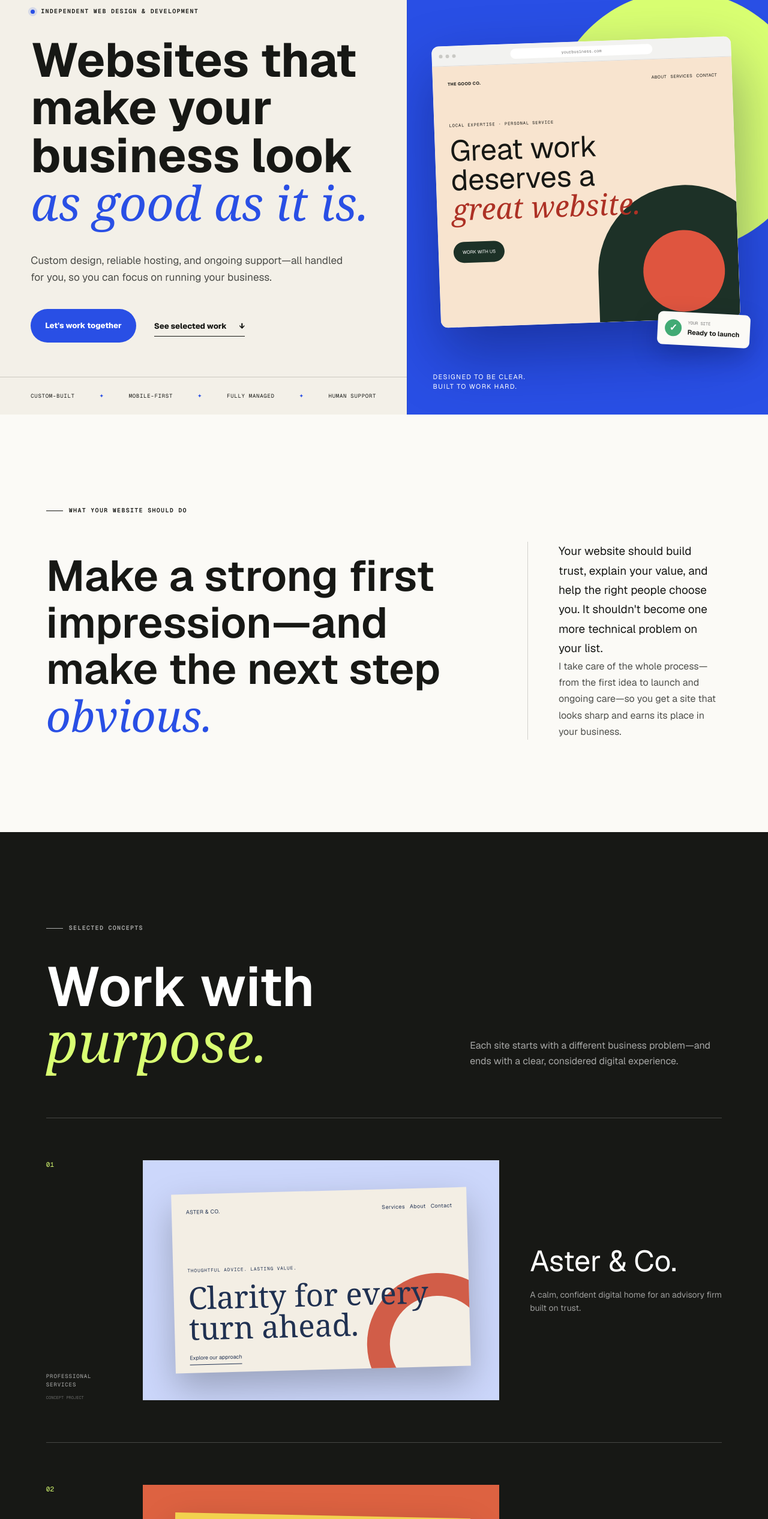
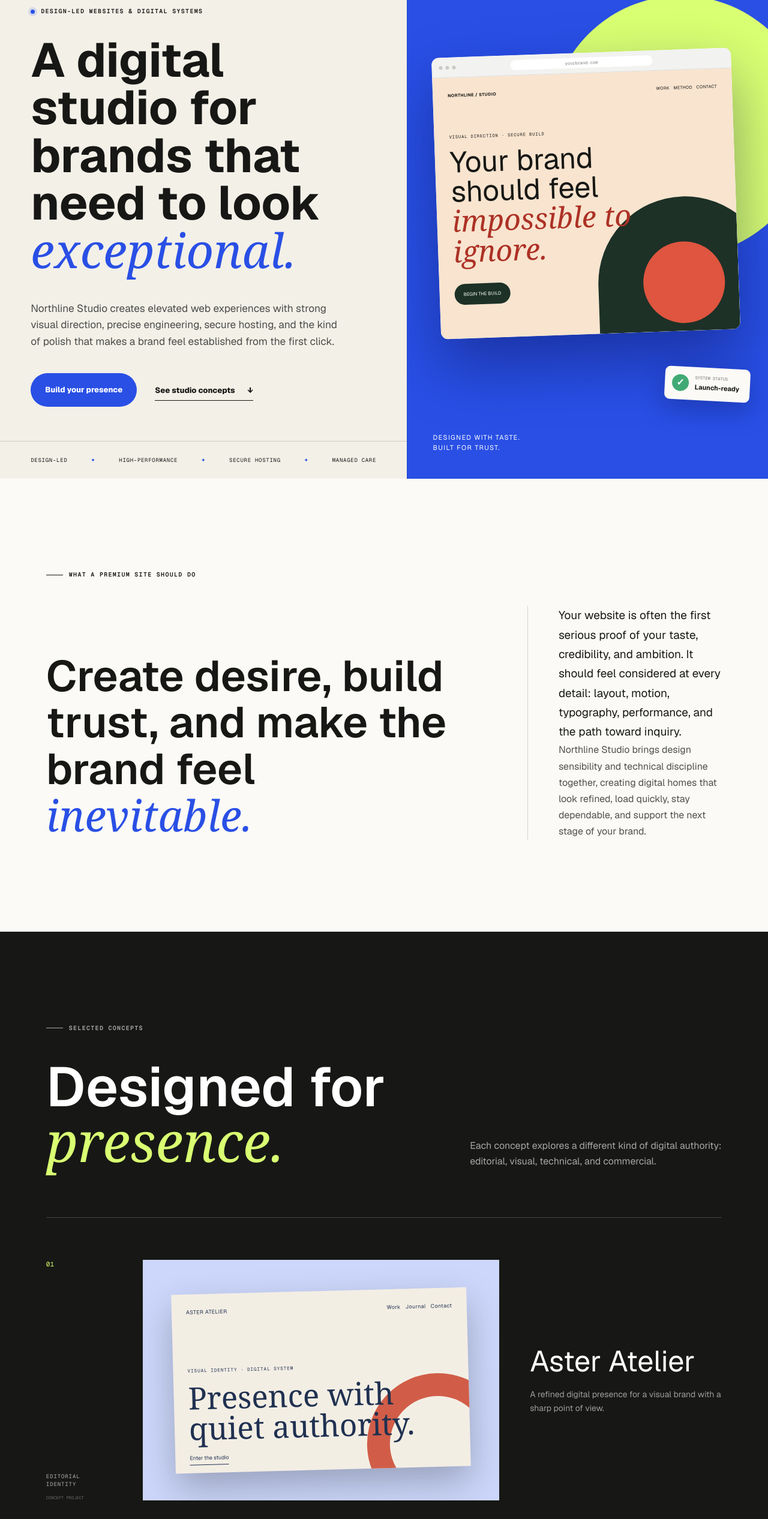
Before and after one commit to PeterwuSDE/peter-wu-studio, a Next.js app: page / in a window 1280 px wide. Shown: the part 160-2692 px from the top of the page at 60% size. Built offline with nearby package versions, Linux system fonts and the light colour scheme.

Commit message:
Elevate studio positioning copy

```diff
--- a/app/globals.css
+++ b/app/globals.css
@@ -138,9 +138,9 @@ h1 em, h2 em { color: var(--blue); font-family: Georgia, 'Times New Roman', seri
 .common-note { position: absolute; right: 20px; top: 28px; font: clamp(5px,.6vw,8px) var(--font-geist-mono); letter-spacing: .1em; }
 .common-screen > strong { position: absolute; left: 7%; bottom: 13%; font-size: clamp(34px,5vw,78px); line-height: .95; letter-spacing: 0; }
 .common-screen > i { position: absolute; right: 6%; bottom: 8%; font: clamp(6px,.65vw,9px) var(--font-geist-mono); font-style: normal; }
-.coffee-cup { position: absolute; width: 28%; aspect-ratio: 1; border-radius: 50%; background: #efe5cf; right: 11%; top: 23%; box-shadow: 0 8px 0 rgba(72,49,24,.15); display: grid; place-items: center; }
-.coffee-cup span { width: 65%; aspect-ratio: 1; border-radius: 50%; background: #6a3d24; box-shadow: inset 5px 5px 8px rgba(0,0,0,.25); }
-.coffee-cup::after { content: ""; position: absolute; width: 27%; height: 35%; right: -18%; border: 8px solid #efe5cf; border-left: 0; border-radius: 0 20px 20px 0; }
+.portfolio-orb { position: absolute; width: 28%; aspect-ratio: 1; border-radius: 50%; background: #efe5cf; right: 11%; top: 23%; box-shadow: 0 8px 0 rgba(72,49,24,.15); display: grid; place-items: center; }
+.portfolio-orb span { width: 65%; aspect-ratio: 1; border-radius: 50%; background: #6a3d24; box-shadow: inset 5px 5px 8px rgba(0,0,0,.25); }
+.portfolio-orb::after { content: ""; position: absolute; inset: -12%; border: 1px solid rgba(52,35,25,.35); border-radius: 50%; }
 .project-northline .project-visual { background: #9cb6a0; }
 .northline-screen { background: #dce0d6; color: #1d2c23; transform: rotate(-1deg); }
 .northline-nav { height: 16%; padding: 0 5%; display: flex; align-items: center; justify-content: space-between; font-size: clamp(5px,.6vw,9px); border-bottom: 1px solid rgba(0,0,0,.2); }
--- a/app/layout.tsx
+++ b/app/layout.tsx
@@ -13,19 +13,19 @@ const geistMono = Geist_Mono({
 });
 
 export const metadata: Metadata = {
-  title: "Northline Studio | Websites for Small Businesses",
-  description: "Custom website design, development, hosting, and ongoing support for small businesses that care about their work.",
+  title: "Northline Studio | Design-Led Websites & Digital Systems",
+  description: "Elevated website design, precise development, secure hosting, and managed care for brands that need to look exceptional and perform reliably.",
   metadataBase: new URL("https://peterwusde.github.io/peter-wu-studio/"),
   openGraph: {
-    title: "Northline Studio | Websites for Small Businesses",
-    description: "Custom website design, reliable hosting, and ongoing support—all handled for you.",
+    title: "Northline Studio | Design-Led Websites & Digital Systems",
+    description: "Elevated website design, precise development, secure hosting, and managed care for brands with high standards.",
     type: "website",
-    images: [{ url: "/peter-wu-studio/og.png", width: 1658, height: 949, alt: "Northline Studio — websites for small businesses" }],
+    images: [{ url: "/peter-wu-studio/og.png", width: 1658, height: 949, alt: "Northline Studio — design-led websites and digital systems" }],
   },
   twitter: {
     card: "summary_large_image",
-    title: "Northline Studio | Websites for Small Businesses",
-    description: "Custom website design, reliable hosting, and ongoing support—all handled for you.",
+    title: "Northline Studio | Design-Led Websites & Digital Systems",
+    description: "Elevated website design, precise development, secure hosting, and managed care for brands with high standards.",
     images: ["/peter-wu-studio/og.png"],
   },
   icons: {
--- a/app/page.tsx
+++ b/app/page.tsx
@@ -1,20 +1,20 @@
 const projects = [
   {
     number: "01",
-    type: "Professional Services",
-    name: "Aster & Co.",
-    description: "A calm, confident digital home for an advisory firm built on trust.",
+    type: "Editorial Identity",
+    name: "Aster Atelier",
+    description: "A refined digital presence for a visual brand with a sharp point of view.",
     className: "project-aster",
     mockup: (
       <div className="project-screen aster-screen" aria-hidden="true">
         <div className="screen-nav">
-          <span>ASTER & CO.</span>
-          <span>Services&nbsp;&nbsp; About&nbsp;&nbsp; Contact</span>
+          <span>ASTER ATELIER</span>
+          <span>Work&nbsp;&nbsp; Journal&nbsp;&nbsp; Contact</span>
         </div>
         <div className="aster-copy">
-          <span>THOUGHTFUL ADVICE. LASTING VALUE.</span>
-          <strong>Clarity for every<br />turn ahead.</strong>
-          <i>Explore our approach</i>
+          <span>VISUAL IDENTITY · DIGITAL SYSTEM</span>
+          <strong>Presence with<br />quiet authority.</strong>
+          <i>Enter the studio</i>
         </div>
         <div className="aster-orbit" />
       </div>
@@ -22,32 +22,32 @@ const projects = [
   },
   {
     number: "02",
-    type: "Local Business",
-    name: "Common Ground",
-    description: "A warm, neighborhood-first website designed to turn visits into regulars.",
+    type: "Premium Portfolio",
+    name: "Lucent House",
+    description: "A cinematic portfolio system built for high-impact launches and inquiries.",
     className: "project-common",
     mockup: (
       <div className="project-screen common-screen" aria-hidden="true">
-        <div className="common-stamp">CG<br /><small>EST. 2019</small></div>
-        <span className="common-note">COFFEE · COMMUNITY · EVERY DAY</span>
-        <strong>GOOD DAYS<br />START HERE.</strong>
-        <div className="coffee-cup"><span /></div>
-        <i>VIEW THE MENU</i>
+        <div className="common-stamp">LH<br /><small>INDEX</small></div>
+        <span className="common-note">SELECTED WORK · PRESS · BOOKING</span>
+        <strong>THE IMAGE<br />LEADS.</strong>
+        <div className="portfolio-orb"><span /></div>
+        <i>VIEW THE INDEX</i>
       </div>
     ),
   },
   {
     number: "03",
-    type: "Home Services",
-    name: "Summit Build",
-    description: "A bold, direct site that makes quality craftsmanship easy to trust.",
+    type: "Secure Platform",
+    name: "Meridian One",
+    description: "A polished web platform engineered for speed, stability, and trust.",
     className: "project-northline",
     mockup: (
       <div className="project-screen northline-screen" aria-hidden="true">
-        <div className="northline-nav"><b>SUMMIT / BUILD</b><span>PROJECTS&nbsp;&nbsp; PROCESS&nbsp;&nbsp; CONTACT</span></div>
+        <div className="northline-nav"><b>MERIDIAN / ONE</b><span>SYSTEM&nbsp;&nbsp; SECURITY&nbsp;&nbsp; ACCESS</span></div>
         <div className="northline-shape" />
-        <strong>BUILT RIGHT.<br />BUILT TO LAST.</strong>
-        <i>START A PROJECT</i>
+        <strong>DESIGNED SHARP.<br />BUILT SECURE.</strong>
+        <i>OPEN THE SYSTEM</i>
       </div>
     ),
   },
@@ -56,40 +56,40 @@ const projects = [
 const services = [
   {
     number: "01",
-    title: "Strategy & Design",
-    text: "A clear plan, purposeful structure, and a custom visual direction shaped around your business—not a recycled template.",
-    tags: ["Discovery", "UX direction", "Visual design"],
+    title: "Creative Direction",
+    text: "A distinct visual system, refined content structure, and interaction direction shaped around the way your brand should be perceived.",
+    tags: ["Identity direction", "UX architecture", "Artful interface"],
   },
   {
     number: "02",
-    title: "Development",
-    text: "Fast, responsive pages built with care so your site feels effortless on every screen and is easy to find online.",
-    tags: ["Responsive build", "SEO foundations", "Performance"],
+    title: "Technical Build",
+    text: "Clean, modern development with fast load times, responsive behavior, strong accessibility, and the technical foundation to scale with confidence.",
+    tags: ["Frontend engineering", "Performance", "SEO structure"],
   },
   {
     number: "03",
-    title: "Hosting & Care",
-    text: "Reliable hosting, updates, backups, and a real person to call when you need help after your new site goes live.",
-    tags: ["Managed hosting", "Maintenance", "Ongoing support"],
+    title: "Secure Hosting & Care",
+    text: "Managed deployment, monitoring, updates, and practical safeguards so the site stays stable, protected, and ready when your audience arrives.",
+    tags: ["Managed hosting", "Security care", "Ongoing support"],
   },
 ];
 
 const faqs = [
   {
-    question: "How much does a website cost?",
-    answer: "Every project is a little different. After a short conversation, you’ll receive a clear proposal based on the pages, features, and support your business actually needs.",
+    question: "What kind of projects do you take on?",
+    answer: "Northline Studio is best suited for brands that care about perception, polish, and long-term reliability—whether the project is a focused portfolio, a launch site, or a more complete digital presence.",
   },
   {
-    question: "How long does it take?",
-    answer: "Most small-business websites take a few weeks from kickoff to launch. The exact timeline depends on scope and how quickly content and feedback come together.",
+    question: "How long does a project take?",
+    answer: "Most focused sites take a few weeks from direction to launch. More layered builds with custom structure, content, or technical requirements are planned around a clear production schedule.",
   },
   {
-    question: "Can you redesign my current website?",
-    answer: "Absolutely. We can keep what is working, rethink what is not, and create a more modern, focused experience around your current business goals.",
+    question: "Can you elevate an existing site?",
+    answer: "Yes. We can preserve what is useful, sharpen the visual system, improve performance, and rebuild the experience so it feels more current, premium, and credible.",
   },
   {
     question: "What happens after launch?",
-    answer: "You won’t be left on your own. Ongoing hosting, maintenance, backups, and content updates can all be handled for you.",
+    answer: "The site can stay under managed care with hosting, updates, security-minded maintenance, backups, and thoughtful support when new content or changes are needed.",
   },
 ];
 
@@ -136,12 +136,12 @@ export default function Home() {
 
       <section className="hero" id="top">
         <div className="hero-copy">
-          <p className="eyebrow"><span /> Independent web design & development</p>
-          <h1>Websites that make your business look <em>as good as it is.</em></h1>
-          <p className="hero-intro">Custom design, reliable hosting, and ongoing support—all handled for you, so you can focus on running your business.</p>
+          <p className="eyebrow"><span /> Design-led websites & digital systems</p>
+          <h1>A digital studio for brands that need to look <em>exceptional.</em></h1>
+          <p className="hero-intro">Northline Studio creates elevated web experiences with strong visual direction, precise engineering, secure hosting, and the kind of polish that makes a brand feel established from the first click.</p>
           <div className="hero-actions">
-            <a className="button button-primary" href="#contact">Let&apos;s work together</a>
-            <a className="text-link" href="#work">See selected work <span>↓</span></a>
+            <a className="button button-primary" href="#contact">Build your presence</a>
+            <a className="text-link" href="#work">See studio concepts <span>↓</span></a>
           </div>
         </div>
 
@@ -150,40 +150,40 @@ export default function Home() {
           <div className="browser-card">
             <div className="browser-bar">
               <span className="browser-dots"><i /><i /><i /></span>
-              <span className="browser-address">yourbusiness.com</span>
+              <span className="browser-address">yourbrand.com</span>
             </div>
             <div className="browser-site">
-              <div className="mini-nav"><b>THE GOOD CO.</b><span>ABOUT&nbsp;&nbsp; SERVICES&nbsp;&nbsp; CONTACT</span></div>
-              <p>LOCAL EXPERTISE · PERSONAL SERVICE</p>
-              <h2>Great work<br />deserves a<br /><em>great website.</em></h2>
-              <button type="button" tabIndex={-1}>WORK WITH US</button>
+              <div className="mini-nav"><b>NORTHLINE / STUDIO</b><span>WORK&nbsp;&nbsp; METHOD&nbsp;&nbsp; CONTACT</span></div>
+              <p>VISUAL DIRECTION · SECURE BUILD</p>
+              <h2>Your brand<br />should feel<br /><em>impossible to ignore.</em></h2>
+              <button type="button" tabIndex={-1}>BEGIN THE BUILD</button>
               <div className="mini-art"><span className="mini-arch" /><span className="mini-circle" /></div>
             </div>
           </div>
-          <div className="launch-badge"><span>✓</span><div><small>YOUR SITE</small><strong>Ready to launch</strong></div></div>
-          <p className="visual-note">Designed to be clear.<br />Built to work hard.</p>
+          <div className="launch-badge"><span>✓</span><div><small>SYSTEM STATUS</small><strong>Launch-ready</strong></div></div>
+          <p className="visual-note">Designed with taste.<br />Built for trust.</p>
         </div>
 
         <div className="hero-proof" aria-label="Service highlights">
-          <span>Custom-built</span><i>✦</i><span>Mobile-first</span><i>✦</i><span>Fully managed</span><i>✦</i><span>Human support</span>
+          <span>Design-led</span><i>✦</i><span>High-performance</span><i>✦</i><span>Secure hosting</span><i>✦</i><span>Managed care</span>
         </div>
       </section>
 
       <section className="intro-section section-pad">
-        <p className="section-kicker">What your website should do</p>
+        <p className="section-kicker">What a premium site should do</p>
         <div className="intro-grid">
-          <h2>Make a strong first impression—and make the next step <em>obvious.</em></h2>
+          <h2>Create desire, build trust, and make the brand feel <em>inevitable.</em></h2>
           <div className="intro-copy">
-            <p>Your website should build trust, explain your value, and help the right people choose you. It shouldn&apos;t become one more technical problem on your list.</p>
-            <p>I take care of the whole process—from the first idea to launch and ongoing care—so you get a site that looks sharp and earns its place in your business.</p>
+            <p>Your website is often the first serious proof of your taste, credibility, and ambition. It should feel considered at every detail: layout, motion, typography, performance, and the path toward inquiry.</p>
+            <p>Northline Studio brings design sensibility and technical discipline together, creating digital homes that look refined, load quickly, stay dependable, and support the next stage of your brand.</p>
           </div>
         </div>
       </section>
 
       <section className="work-section section-pad" id="work">
         <div className="section-heading">
-          <div><p className="section-kicker light">Selected concepts</p><h2>Work with<br /><em>purpose.</em></h2></div>
-          <p>Each site starts with a different business problem—and ends with a clear, considered digital experience.</p>
+          <div><p className="section-kicker light">Selected concepts</p><h2>Designed for<br /><em>presence.</em></h2></div>
+          <p>Each concept explores a different kind of digital authority: editorial, visual, technical, and commercial.</p>
         </div>
         <div className="project-list">
           {projects.map((project) => (
@@ -205,8 +205,8 @@ export default function Home() {
 
       <section className="services-section section-pad" id="services">
         <div className="services-heading">
-          <p className="section-kicker">How I can help</p>
-          <h2>Everything you need.<br /><em>None of the runaround.</em></h2>
+          <p className="section-kicker">Studio capabilities</p>
+          <h2>Sharp creative.<br /><em>Serious engineering.</em></h2>
         </div>
         <div className="service-list">
           {services.map((service) => (
@@ -224,15 +224,15 @@ export default function Home() {
 
       <section className="process-section section-pad" id="process">
         <div className="process-intro">
-          <p className="section-kicker light">A simple process</p>
-          <h2>From first hello<br />to <em>launch day.</em></h2>
-          <p>Clear steps, honest communication, and no disappearing into a black box.</p>
+          <p className="section-kicker light">A focused process</p>
+          <h2>From direction<br />to <em>deployment.</em></h2>
+          <p>A clear creative path, disciplined technical execution, and a polished launch without unnecessary noise.</p>
         </div>
         <ol className="process-list">
-          <li><span>01</span><div><h3>Discover</h3><p>We talk about your business, your customers, and what the website needs to accomplish.</p></div></li>
-          <li><span>02</span><div><h3>Design</h3><p>I shape the strategy, content flow, and visual direction into a site that feels distinctly yours.</p></div></li>
-          <li><span>03</span><div><h3>Build</h3><p>The approved design becomes a fast, responsive website, tested across devices.</p></div></li>
-          <li><span>04</span><div><h3>Launch & care</h3><p>We go live with confidence, then I stay available for hosting, updates, and support.</p></div></li>
+          <li><span>01</span><div><h3>Direction</h3><p>We define the brand position, audience expectations, content priorities, and the feeling the site needs to create.</p></div></li>
+          <li><span>02</span><div><h3>Design system</h3><p>The visual language, page rhythm, and interaction details are shaped into a refined experience that feels unmistakably intentional.</p></div></li>
+          <li><span>03</span><div><h3>Engineering</h3><p>The approved direction becomes a fast, responsive, accessible site built with clean code and a stable technical foundation.</p></div></li>
+          <li><span>04</span><div><h3>Launch & protect</h3><p>Deployment, hosting, updates, and ongoing care are handled so the finished site remains secure, reliable, and ready to perform.</p></div></li>
         </ol>
       </section>
 
@@ -243,16 +243,16 @@ export default function Home() {
           <span className="about-caption">INDEPENDENT<br />DESIGN STUDIO</span>
         </div>
         <div className="about-copy">
-          <p className="section-kicker">The person behind the pixels</p>
-          <h2>Big-agency thinking.<br /><em>One-to-one attention.</em></h2>
-          <p>Northline Studio helps small businesses show up online with the same care and quality they bring to their own work.</p>
-          <p>You&apos;ll work directly with one dedicated maker from our first conversation through launch. That means fewer handoffs, clearer communication, and a website built by someone who knows your story.</p>
-          <a className="text-link" href="#contact">Tell me about your business</a>
+          <p className="section-kicker">The studio approach</p>
+          <h2>Boutique attention.<br /><em>Production-grade craft.</em></h2>
+          <p>Northline Studio is built for brands that want more than a pleasant template. The work sits at the intersection of taste, clarity, engineering, and long-term reliability.</p>
+          <p>You work directly with a dedicated maker from direction through launch, which keeps the process precise, personal, and focused on creating a digital presence that feels premium from the outside and dependable underneath.</p>
+          <a className="text-link" href="#contact">Tell me about your vision</a>
         </div>
       </section>
 
       <section className="faq-section section-pad">
-        <div className="faq-heading"><p className="section-kicker">Good to know</p><h2>A few common<br /><em>questions.</em></h2></div>
+        <div className="faq-heading"><p className="section-kicker">Good to know</p><h2>Before we<br /><em>begin.</em></h2></div>
         <div className="faq-list">
           {faqs.map((faq) => (
             <details key={faq.question}>
@@ -265,16 +265,16 @@ export default function Home() {
 
       <section className="contact-section" id="contact">
         <div className="contact-star" aria-hidden="true">✦</div>
-        <p className="section-kicker light">Have a project in mind?</p>
-        <h2>Let&apos;s make your website<br /><em>work harder.</em></h2>
-        <p>Tell me a little about your business and where you want to go next. The first conversation is free, friendly, and pressure-free.</p>
-        <a className="button button-light" href="mailto:hello@yourstudio.com?subject=New%20website%20project">Start the conversation</a>
-        <small>Currently accepting new projects</small>
+        <p className="section-kicker light">Ready for a sharper presence?</p>
+        <h2>Let&apos;s build the site your brand<br /><em>deserves.</em></h2>
+        <p>Tell me what you are building, what needs to feel elevated, and where the website needs to perform. The first conversation is focused, thoughtful, and pressure-free.</p>
+        <a className="button button-light" href="mailto:hello@yourstudio.com?subject=New%20Northline%20Studio%20project">Start the conversation</a>
+        <small>Selective new projects now open</small>
       </section>
 
       <footer>
         <a className="brand footer-brand" href="#top" aria-label="Back to top"><NorthlineLogo className="brand-logo" /><span className="brand-name">Northline<br />Studio</span></a>
-        <p>Web design, development & ongoing care<br />for small businesses that care about their work.</p>
+        <p>Design-led web experiences, secure hosting,<br />and managed care for brands with high standards.</p>
         <div className="footer-links"><a href="#work">Work</a><a href="#services">Services</a><a href="#about">About</a><a href="#contact">Contact</a></div>
         <div className="footer-bottom"><span>© {new Date().getFullYear()} Northline Studio</span><span>Designed with care. Built to last.</span><a href="#top">Back to top ↑</a></div>
       </footer>
```
Also changed, not shown: public/og.png, 1 other file (tests, documents, lock files or other folders).
